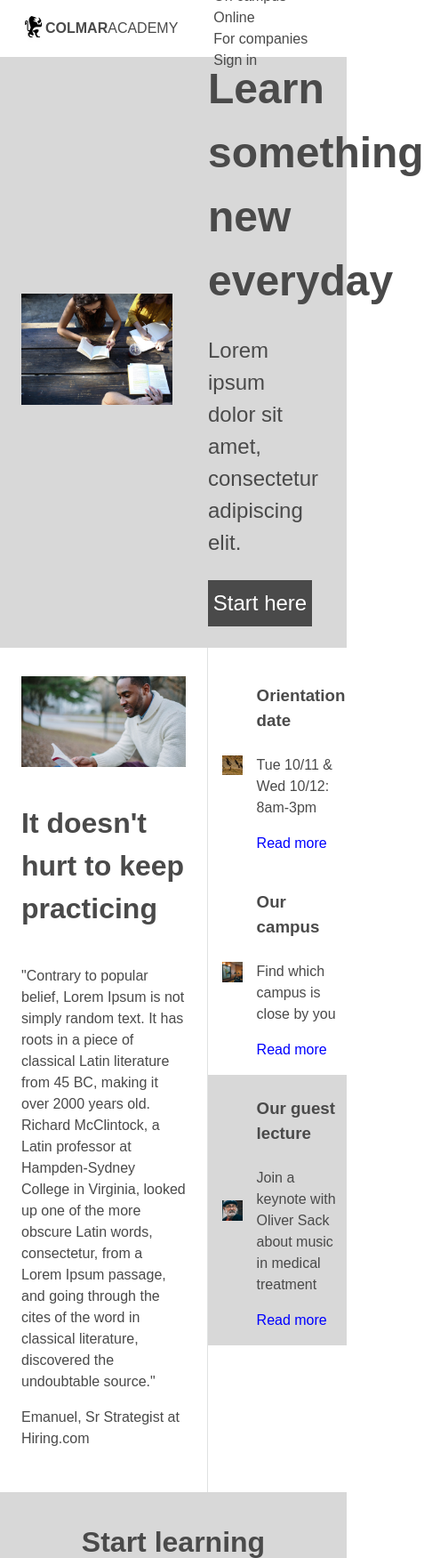
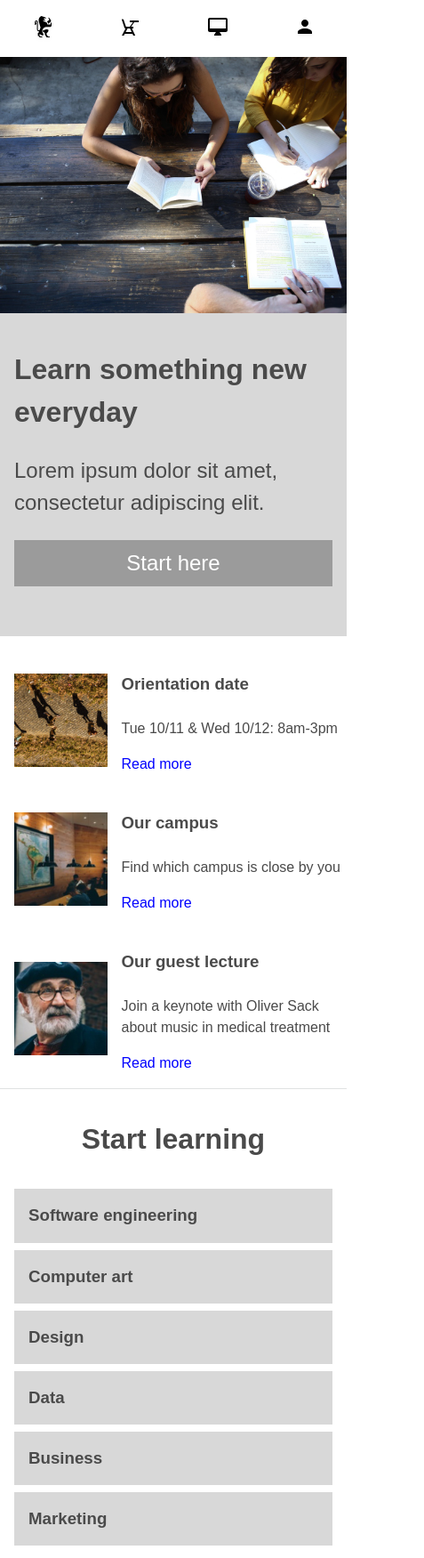
Before and after one commit to dipanshu08/colmar_academy, a plain HTML site: page index.html in a window 390 px wide. Shown: the top 1751 px of the page at 89% size, 477 px wide, since content can reach past the window. Drawn offline with Linux system fonts and the light colour scheme.

Commit message:
complete with mobile version

```diff
--- a/index.html
+++ b/index.html
@@ -3,13 +3,14 @@
   <head>
     <meta charset="utf-8">
     <title>Colmar Academy</title>
-    <!-- <link rel="stylesheet" href="resources/css/reset.css"> -->
     <link rel="stylesheet" href="resources/css/style.css">
+    <meta name="viewport" content="initial-scale=1.0">
   </head>
   <body>
 
     <!--HEADER------------------------------>
-    <header class="container">
+    <header>
+      <div class="desktop-header container">
         <div class="logo container">
           <img src="resources/images/ic-logo.svg" alt="colmar academy logo" />
           <span><b>COLMAR</b>ACADEMY</span>
@@ -24,6 +25,16 @@
             <li>Sign in</li>
           </ul>
         </nav>
+      </div>
+
+      <!--MOBILE HEADER-->
+      <div class="mobile-header">
+        <img src="resources/images/ic-logo.svg" alt="colmar academy logo" />
+        <img src="resources/images/ic-on-campus.svg" alt="colmar academy logo" />
+        <img src="resources/images/ic-online.svg" alt="colmar academy logo" />
+        <img src="resources/images/ic-login.svg" alt="colmar academy logo" />
+      </div>
+
     </header>
 
     <!--BANNER-------------------------------->
@@ -136,6 +147,16 @@
           </div>
         </div>
       </div>
+
+      <!--Mobile courses-->
+      <div class="mobile-courses">
+        <h3>Software engineering</h3>
+        <h3>Computer art</h3>
+        <h3>Design</h3>
+        <h3>Data</h3>
+        <h3>Business</h3>
+        <h3>Marketing</h3>
+      </div>
     </section>
 
     <!--EXHIBIT------------------------------->
--- a/resources/css/reset.css
+++ /dev/null
@@ -1,48 +0,0 @@
-/* http://meyerweb.com/eric/tools/css/reset/
-   v2.0 | 20110126
-   License: none (public domain)
-*/
-
-html, body, div, span, applet, object, iframe,
-h1, h2, h3, h4, h5, h6, p, blockquote, pre,
-a, abbr, acronym, address, big, cite, code,
-del, dfn, em, img, ins, kbd, q, s, samp,
-small, strike, strong, sub, sup, tt, var,
-b, u, i, center,
-dl, dt, dd, ol, ul, li,
-fieldset, form, label, legend,
-table, caption, tbody, tfoot, thead, tr, th, td,
-article, aside, canvas, details, embed,
-figure, figcaption, footer, header, hgroup,
-menu, nav, output, ruby, section, summary,
-time, mark, audio, video {
-	margin: 0;
-	padding: 0;
-	border: 0;
-	font-size: 100%;
-	font: inherit;
-	vertical-align: baseline;
-}
-/* HTML5 display-role reset for older browsers */
-article, aside, details, figcaption, figure,
-footer, header, hgroup, menu, nav, section {
-	display: block;
-}
-body {
-	line-height: 1;
-}
-ol, ul {
-	list-style: none;
-}
-blockquote, q {
-	quotes: none;
-}
-blockquote:before, blockquote:after,
-q:before, q:after {
-	content: '';
-	content: none;
-}
-table {
-	border-collapse: collapse;
-	border-spacing: 0;
-}
--- a/resources/css/style.css
+++ b/resources/css/style.css
@@ -39,7 +39,7 @@ LAYOUT
 
 .primary {
   width: 60%;
-  padding: 32px 24px 32px 24px;
+  padding: 2rem 1.5rem 2rem 1.5rem;
 }
 
 .primary img,
@@ -49,7 +49,7 @@ LAYOUT
 
 .secondary {
   width: 40%;
-  padding-top: 16px;
+  padding-top: 1rem;
 }
 
 #info,
@@ -59,7 +59,7 @@ LAYOUT
 
 .secondary .container img {
   width: 35%;
-  padding: 16px;
+  padding: 1rem;
 }
 
 .secondary-content a {
@@ -76,23 +76,23 @@ HEADING TAGS
 **************************************/
 
 h1 {
-  font-size: 3rem;
+  font-size: 2.5rem;
   margin: 0;
 }
 
 h2 {
   width: 100%;
   text-align: center;
-  padding-top: 32px;
-  padding-bottom: 32px;
+  padding-top: 2rem;
+  padding-bottom: 2rem;
   font-size: 2rem;
   margin: 0;
 }
 
 h3 {
   margin: 0;
-  padding-bottom: 8px;
-  padding-top: 24px;
+  padding-bottom: 0.5rem;
+  padding-top: 1.5rem;
 }
 
 h4 {
@@ -103,9 +103,10 @@ h4 {
 HEADER
 **************************************/
 
-header {
+.desktop-header,
+.mobile-header {
   justify-content: space-between;
-  height: 64px;
+  height: 4rem;
   position: fixed;
   background-color: white;
   z-index: 100;
@@ -113,13 +114,17 @@ header {
 }
 
 .logo {
-  margin-left: 24px;
+  margin-left: 1.5rem;
   display: flex;
 }
 
 nav li {
   display: inline-block;
-  margin-right: 16px;
+  margin-right: 1rem;
+}
+
+.mobile-header {
+  display: none;
 }
 
 /**************************************
@@ -128,12 +133,12 @@ BANNER
 
 #banner {
   background-color: #d8d8d8;
-  padding-top: 64px;
+  padding-top: 4rem;
   align-items: center;
 }
 
 #banner .primary {
-  padding-right: 40px;
+  padding-right: 2.5rem;
 }
 
 .banner-content {
@@ -144,8 +149,8 @@ BANNER
 .button a {
   background-color: #4a4a4a;
   text-align: center;
-  padding-top: 8px;
-  padding-bottom: 8px;
+  padding-top: 0.5rem;
+  padding-bottom: 0.5rem;
 }
 
 .button a:hover {
@@ -160,7 +165,7 @@ INFORMATION
 
 #info h2 {
   text-align: left;
-  padding-bottom: 24px;
+  padding-bottom: 1.5rem;
 }
 
 #info .primary {
@@ -173,7 +178,7 @@ COURSES
 
 #courses {
   background-color: #d8d8d8;
-  padding-bottom: 32px;
+  padding-bottom: 2rem;
 }
 
 #courses .container {
@@ -183,14 +188,14 @@ COURSES
 
 .courses-content {
   width: 25%;
-  margin: 16px 16px;
+  margin: 1rem 1rem;
   height: 400px;
   max-height: 400px;
   background-color: white;
 }
 
 .courses-info {
-  padding: 16px;
+  padding: 1rem;
 }
 
 .courses-content img {
@@ -199,6 +204,10 @@ COURSES
 
 .courses-info h3 {
   padding-top: 0;
+}
+
+.mobile-courses {
+  display: none;
 }
 
 /**************************************
@@ -210,7 +219,7 @@ THESIS
 }
 
 #thesis .highlight {
-  margin-top: 16px;
+  margin-top: 1rem;
 }
 
 /**************************************
@@ -224,5 +233,121 @@ footer {
 }
 
 .footer-content {
-  margin: 0 24px;
+  margin: 0 1.5rem;
 }
+
+/**************************************
+MEDIA QUERY
+**************************************/
+
+@media screen and (max-width: 850px) {
+
+  h1 {
+    font-size: 2rem;
+  }
+
+  .highlight {
+    background-color: white;
+  }
+
+  /**************************
+  HEADER
+  **************************/
+  .desktop-header {
+    display: none;
+  }
+
+  .mobile-header {
+    display: flex;
+    justify-content: space-around;
+    align-items: center;
+  }
+
+  /**************************
+  BANNER
+  **************************/
+  #banner {
+    flex-direction: column;
+  }
+
+  #banner .primary {
+    width: 100%;
+    padding: 0;
+  }
+
+  .banner-content {
+    width: 100%;
+    padding: 2rem 1rem;
+  }
+
+  .button a {
+    background-color: #9B9B9B;
+  }
+
+  /**************************
+  INFO
+  **************************/
+
+  #info .primary {
+    display: none;
+  }
+
+  #info .secondary {
+    width: 100%;
+    border-bottom: 1px solid #e0e2e2;
+  }
+
+  /**************************
+  COURSES
+  **************************/
+  #courses {
+    background-color: white;
+    padding-bottom: 32px;
+    border-bottom: 1px solid #e0e2e2;
+  }
+
+  #courses .container {
+    display: none;
+  }
+
+  .mobile-courses {
+    display: block;
+    padding-left: 1rem;
+    padding-right: 1rem;
+    width: 100%;
+  }
+
+  .mobile-courses h3 {
+    background-color: #d8d8d8;
+    padding: 16px;
+    margin-bottom: 8px;
+  }
+
+  /**************************
+  THESIS
+  **************************/
+
+  #thesis .secondary,
+  #thesis .primary h3,
+  #thesis .primary p {
+    display: none;
+  }
+
+  #thesis .primary {
+    width: 100%;
+    padding: 0;
+  }
+
+  /**************************
+  FOOTER
+  **************************/
+
+  footer {
+    border-top: none;
+    justify-content: center;
+  }
+
+  footer div:last-of-type {
+    display: none;
+  }
+}
```
Lines whose indentation alone changed are shown as unchanged.
